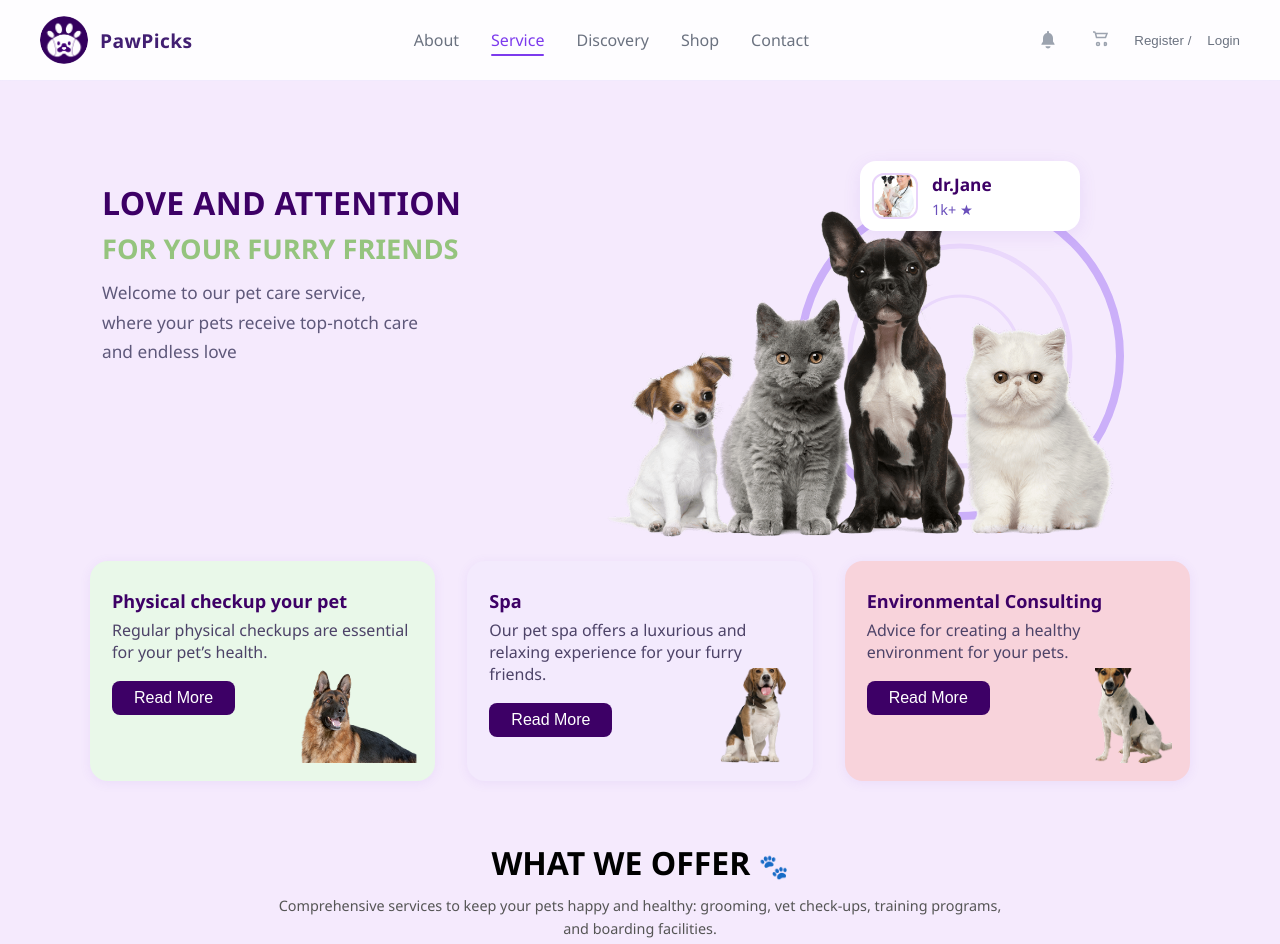
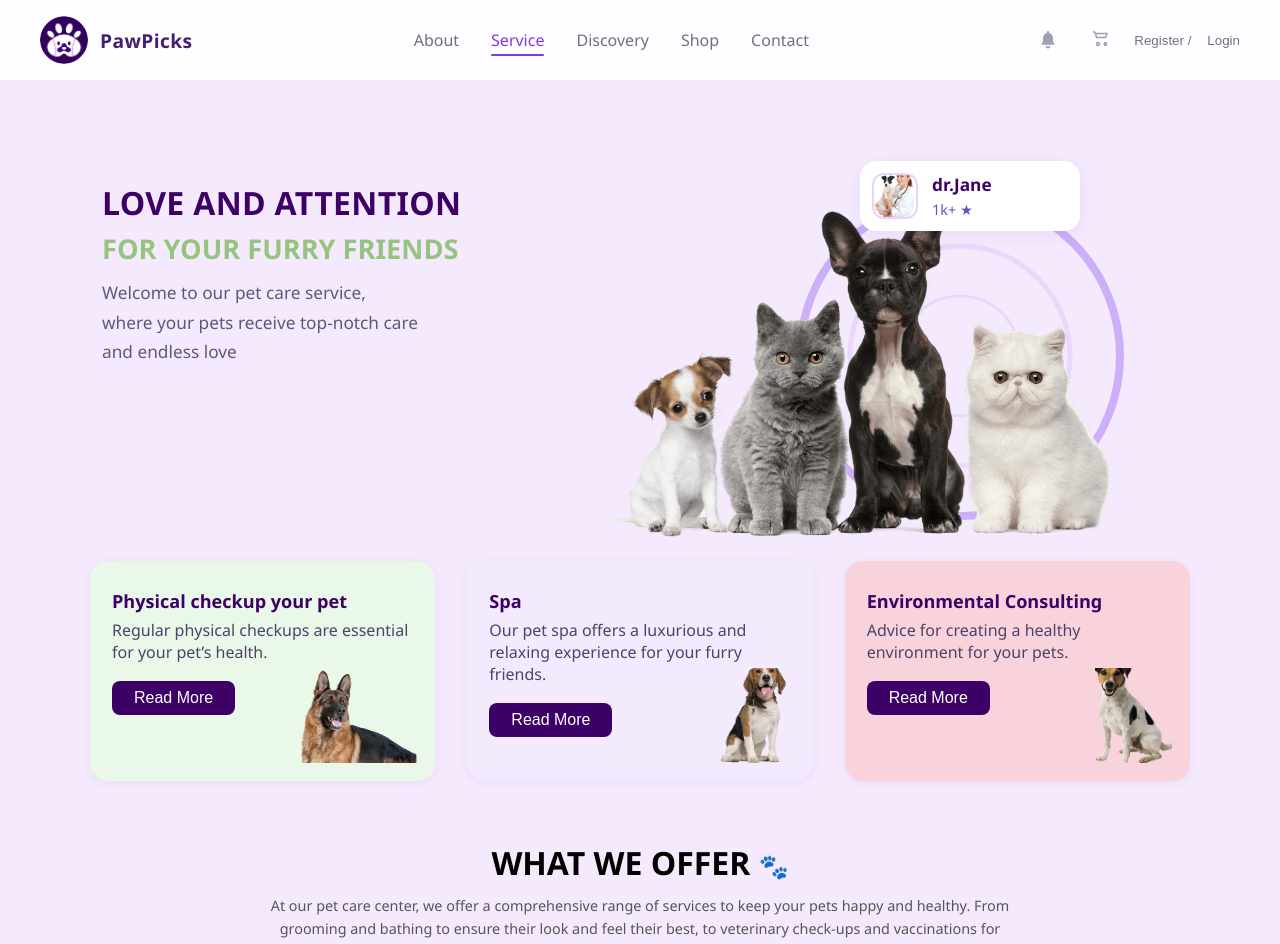
Before and after one commit to Humayra08/PawPicks, a React (Create React App) app: page /services in a window 1280 px wide. Shown: the top 944 px of the page. Built offline with nearby package versions, Linux system fonts and the light colour scheme.

Commit message:
modified servicepage

```diff
--- a/src/Components/ServicePage.jsx
+++ b/src/Components/ServicePage.jsx
@@ -179,7 +179,12 @@ function ServicePage() {
       <section className="offer-root">
         <h2 className="offer-title">WHAT WE OFFER <span className="paw-icon">🐾</span></h2>
         <p className="offer-desc">
-          Comprehensive services to keep your pets happy and healthy: grooming, vet check-ups, training programs, and boarding facilities.
+         At our pet care center, we offer a comprehensive range of services to keep your pets happy and healthy.
+          From grooming and bathing to ensure their look and feel their best, to veterinary check-ups and vaccinations
+          for their health and safety, we cover all your pet’s needs. We also provide specialized training programs to
+          help with behavior and obedience, as well as luxurious boarding facilities for when you’re away.
+          Our dedicated team is passionate about providing the highest level of care and love for your furry friends,
+          treating them as if they were our own.
         </p>
 
         {offerCards.map(({ num, title, desc, img }, idx) => (
```
